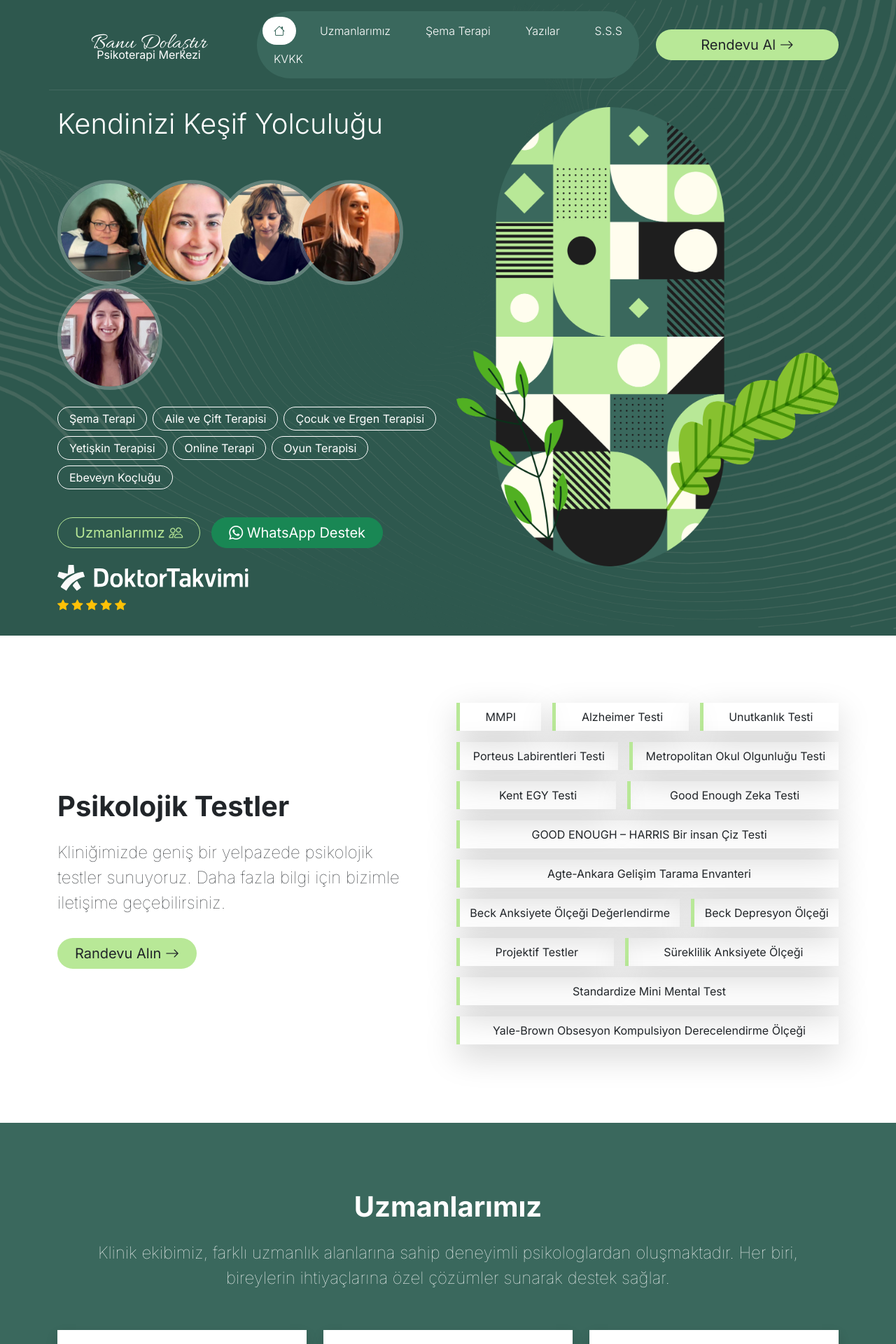
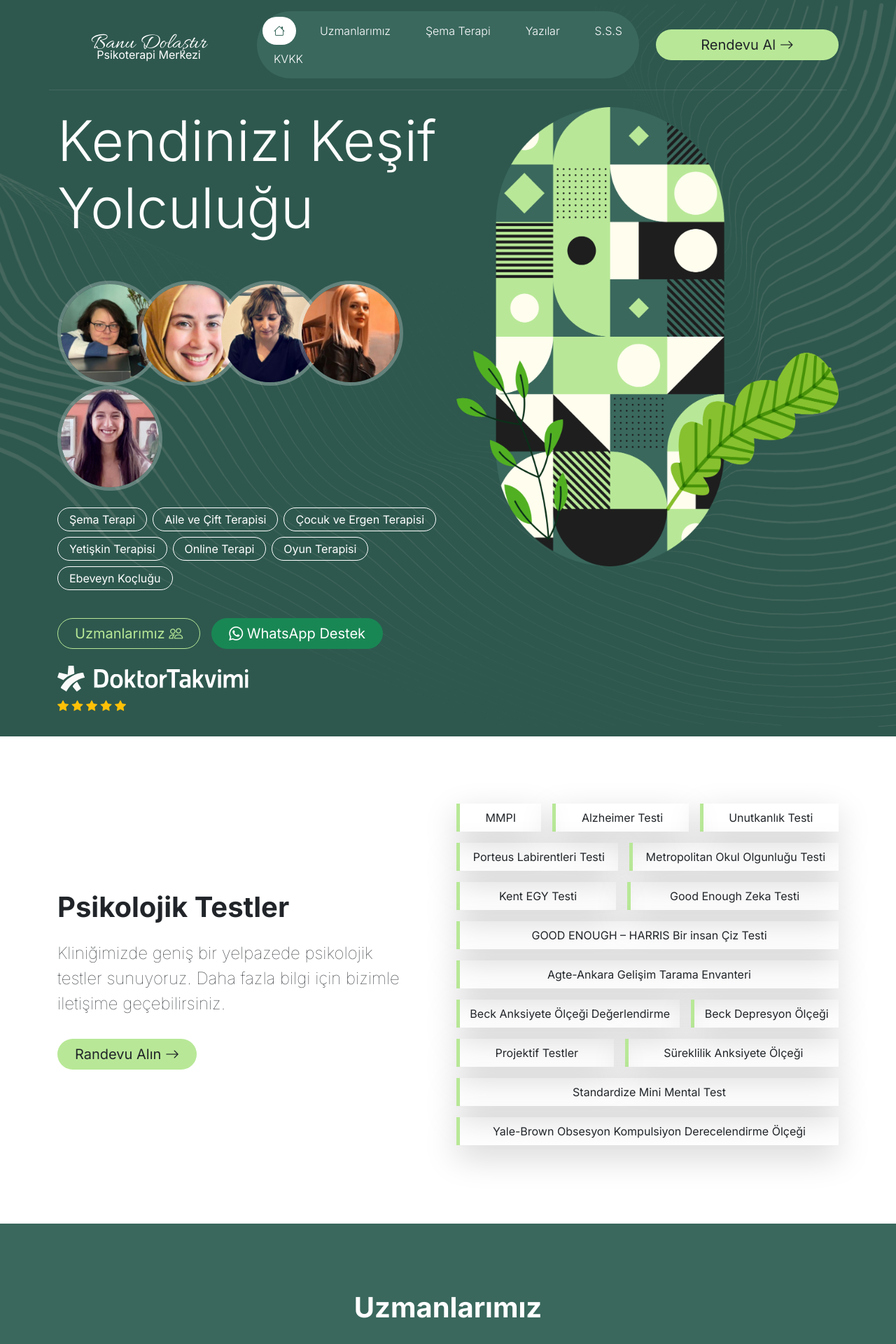
Before and after one commit to enderkus/bd-jekyll, a Jekyll site: the page built from index.html, in a window 1280 px wide. Shown: the top 1920 px of the page at 70% size. Built offline with Jekyll 4.4.1, drawn with Linux system fonts in a browser that asks for light colours; a script that is not in the unit is left out; comment, search, counter and statistics services are not loaded.

Commit message:
fix : Hero font size

```diff
--- a/_includes/hero.html
+++ b/_includes/hero.html
@@ -3,7 +3,7 @@
         <div class="col-lg-12 col-xl-6 col-sm-12 col-md-12 d-flex flex-column justify-content-center gap-4">
 
             <div class="col-xl-12">
-                <h1 class="fs-1 text-center text-sm-start text-white fw-light pb-3 pb-sm-5">Kendinizi Keşif Yolculuğu</h1>
+                <h1 class="display-1 text-center text-sm-start text-white fw-light pb-3 pb-sm-5">Kendinizi Keşif Yolculuğu</h1>
                 <div class="avatar-stack">
                     <img src="./images/persons/banu-boxed.png"
                          class="avatar rounded-circle border border-white border-opacity-25 border-5" alt="Banu DOLAŞTIR" title="Banu DOLAŞTIR">
```
